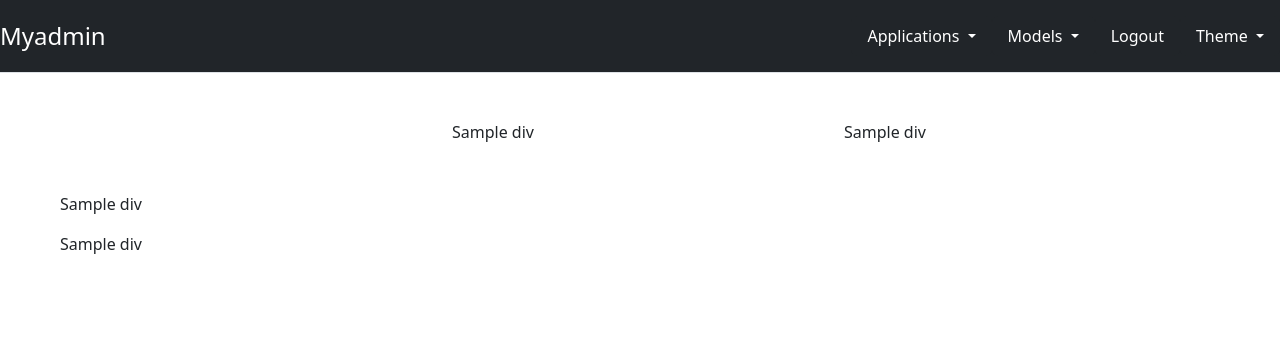
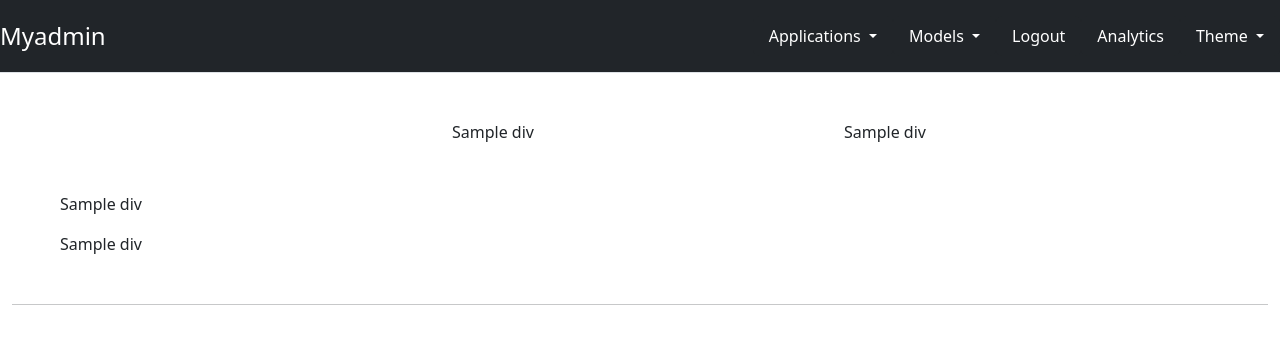
Before and after one commit to Immanuel-supanova/myadmin, a Django app: template myadmin/templates/myadmin/app_model.html in a window 1280 px wide. Shown: the top 344 px of the page. Run offline with Django 4.2, Linux system fonts and the light colour scheme; the template is opened without the code that fills it: most values are stand-ins (such as "Sample title", 1, 10 or a date in 2020); parts of the project's set-up code (start-up, migrations or seed data) failed here and were passed over.

Commit message:
added a link to the navbar

```diff
--- a/myadmin/templates/myadmin/app_model.html
+++ b/myadmin/templates/myadmin/app_model.html
@@ -54,7 +54,7 @@
 {{ year_graph.div|safe }}
 </div>
 </div>
-
+<hr>
 {% for con in models %}
     {% for app2, model in con.items %}
         {% if app2 == app %}
--- a/myadmin/templates/myadmin/base.html
+++ b/myadmin/templates/myadmin/base.html
@@ -32,6 +32,8 @@
           {% block nav %}{% endblock %}
 
         <li><a href="{% url 'logout'%}" class="nav-link text-bg-dark text-decoration-none">Logout</a></li>
+          <li><a href="{% url 'myadmin:user_model' user.id %}" class="nav-link text-bg-dark text-decoration-none">Analytics</a></li>
+
             <li> <div class="dropdown" id="theme-switcher">
             <a class="nav-link dropdown-toggle text-bg-dark text-decoration-none" href="#" role="button" id="bd-theme" data-bs-toggle="dropdown" aria-expanded="false">
                 <span id="bd-theme-text">Theme</span>
--- a/myadmin/templates/myadmin/tag/model.html
+++ b/myadmin/templates/myadmin/tag/model.html
@@ -4,7 +4,7 @@
 {{yesterday_pie_chart.script|safe}}
 {{past_7_days_graph.script|safe}}
 
-<div class="m-3 pt-5">
+<div class="m-3 pt-3">
 <div class="mb-5">
     <p class="fs-2">{{ model|capfirst }}</p>
   <div class="row row-cols-1 row-cols-sm-2 row-cols-md-3 g-3">
@@ -27,4 +27,5 @@
 <div class="mb-3">
 {{ year_graph.div|safe }}
 </div>
+    <hr>
 </div>
```
